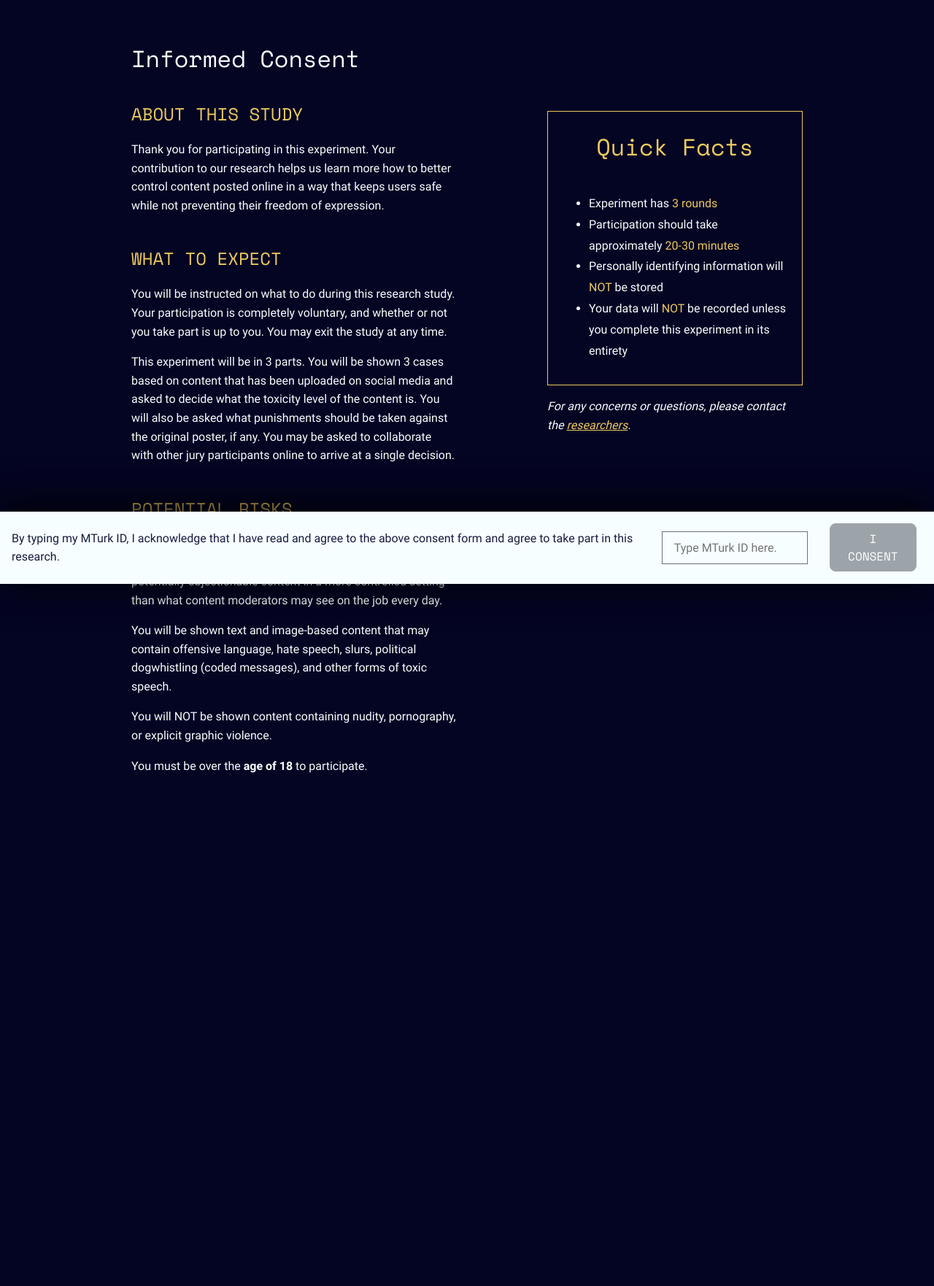
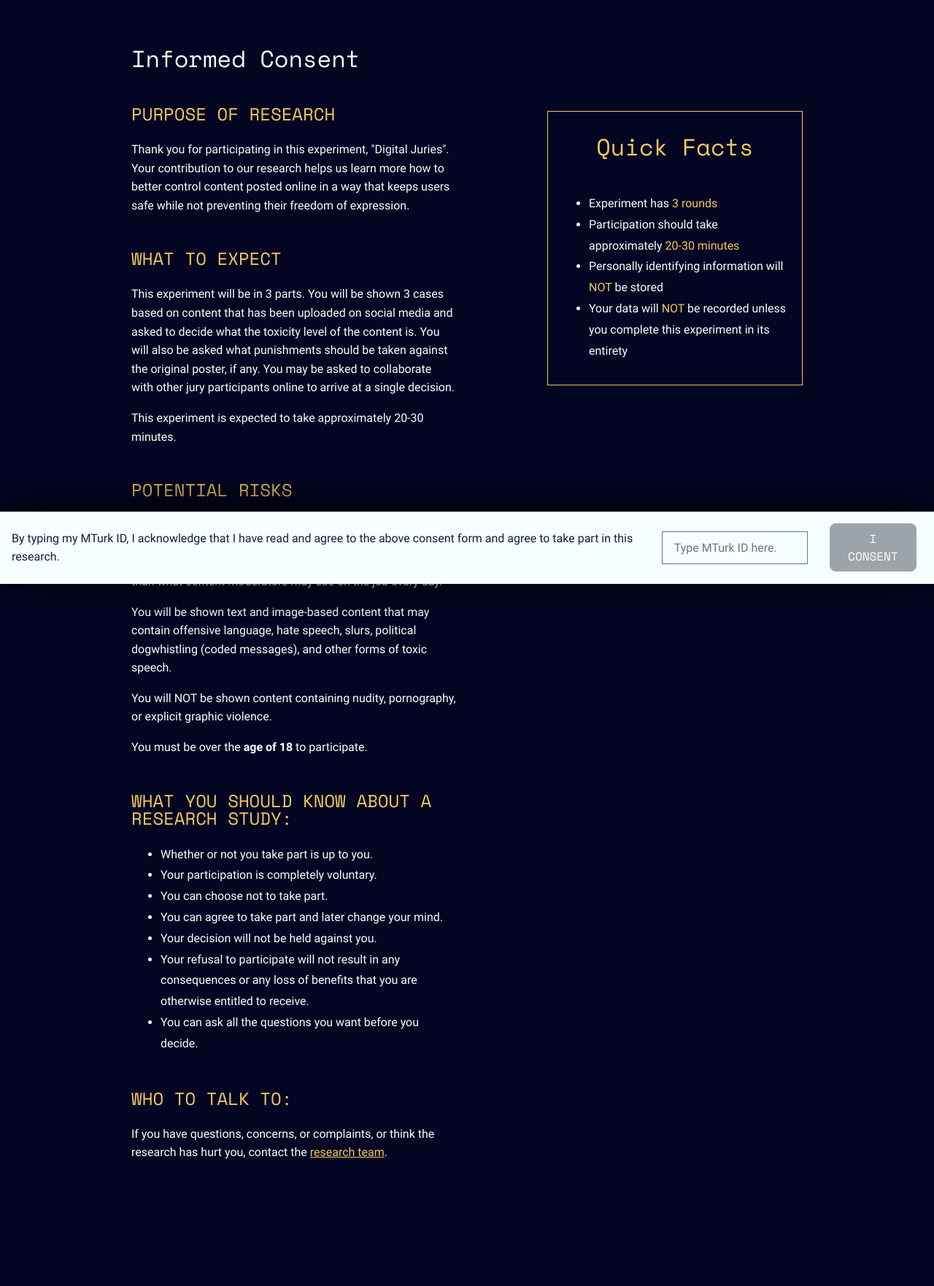
Before and after one commit to amyxzhang/digitaljuries2, a Django app: template juries/templates/juries/consent.html in a window 1280 px wide. Shown: the whole page at 73% size. Before the commit the page ends 1059 px from the top, so only its background shows below. Run offline with Django 3.2, Linux system fonts and the light colour scheme; the template is opened without the code that fills it, so the values that code supplies are empty; some libraries are stand-ins or nearby versions.

Commit message:
Update consent page for IRB

```diff
--- a/juries/templates/juries/consent.html
+++ b/juries/templates/juries/consent.html
@@ -28,17 +28,16 @@
 
 				<h2 class="headline">Informed Consent</h2>
 
-				<h3 class="yellow">About This Study</h3>
+				<h3 class="yellow">Purpose of Research</h3>
 
-				<p>Thank you for participating in this experiment. Your contribution to our research helps us learn more how to better control content posted online in a way that keeps users safe while not preventing their freedom of expression.</p>
+				<p>Thank you for participating in this experiment, "Digital Juries". Your contribution to our research helps us learn more how to better control content posted online in a way that keeps users safe while not preventing their freedom of expression.</p>
 
 
 				<h3 class="yellow">What to Expect</h3>
 
-				<p>You will be instructed on what to do during this research study. Your participation is completely voluntary, and whether or not you take part is up to you. You may exit the study at any time.</p>
-
 				<p>This experiment will be in 3 parts. You will be shown 3 cases based on content that has been uploaded on social media and asked to decide what the toxicity level of the content is. You will also be asked what punishments should be taken against the original poster, if any. You may be asked to collaborate with other jury participants online to arrive at a single decision.</p>
 
+				<p>This experiment is expected to take approximately 20-30 minutes.</p>
 
 				<h3 class="yellow">Potential Risks</h3>
 
@@ -49,6 +48,23 @@
 				<p>You will NOT be shown content containing nudity, pornography, or explicit graphic violence.</p>
 
 				<p>You must be over the <strong>age of 18</strong> to participate.</p>
+
+
+				<h3 class="yellow">What you should know about a research study:</h3>
+
+				<ul>
+					<li>Whether or not you take part is up to you.</li>
+					<li>Your participation is completely voluntary.</li>
+					<li>You can choose not to take part.</li>
+					<li>You can agree to take part and later change your mind.</li>
+					<li>Your decision will not be held against you.</li>
+					<li>Your refusal to participate will not result in any consequences or any loss of benefits that you are otherwise entitled to receive.</li>
+					<li>You can ask all the questions you want before you decide.</li>
+				</ul>
+
+				<h3 class="yellow">Who to talk to:</h3>
+
+				<p>If you have questions, concerns, or complaints, or think the research has hurt you, contact the <a href="mailto:jfan@mde.harvard.edu">research team</a>.</p>
 
 				<br/><br />
 
@@ -69,8 +85,6 @@
 						<li>Your data will <span class="yellow">NOT</span> be recorded unless you complete this experiment in its entirety</li>
 					</ul>
 				</div>
-
-				<p><em>For any concerns or questions, please contact the <a href="mailto:jfan@mde.harvard.edu">researchers</a>.</em></p>
 
 			</div>
 
```
